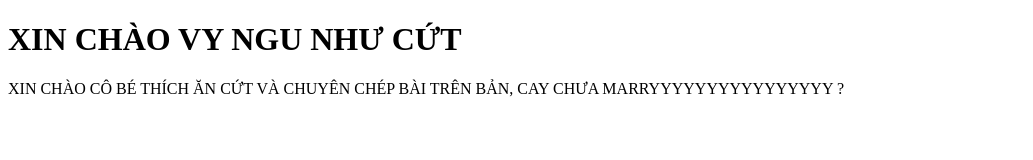
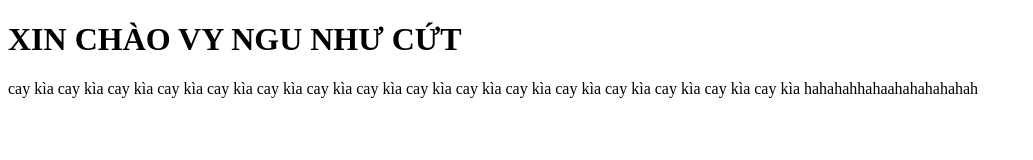
Before and after one commit to Ntrkhangnekk/con-vy-ngu-nhu-cho.github.io, a plain HTML site: page index.html in a window 1280 px wide. Shown: the whole page, without its empty margins (0-1033 px from the left). Drawn offline with Linux system fonts and the light colour scheme.

Commit message:
Update index.html

```diff
--- a/index.html
+++ b/index.html
@@ -7,6 +7,6 @@
 </head>
 <body>
   <h1>XIN CHÀO VY NGU NHƯ CỨT</h1>
-  <p> XIN CHÀO CÔ BÉ THÍCH ĂN CỨT VÀ CHUYÊN CHÉP BÀI TRÊN BẢN, CAY CHƯA MARRYYYYYYYYYYYYYYYY ? </p>
+  <p> cay kìa cay kìa cay kìa cay kìa cay kìa cay kìa cay kìa cay kìa cay kìa cay kìa cay kìa cay kìa cay kìa cay kìa cay kìa cay kìa hahahahhahaahahahahahah </p>
 </body>
 </html>
```
